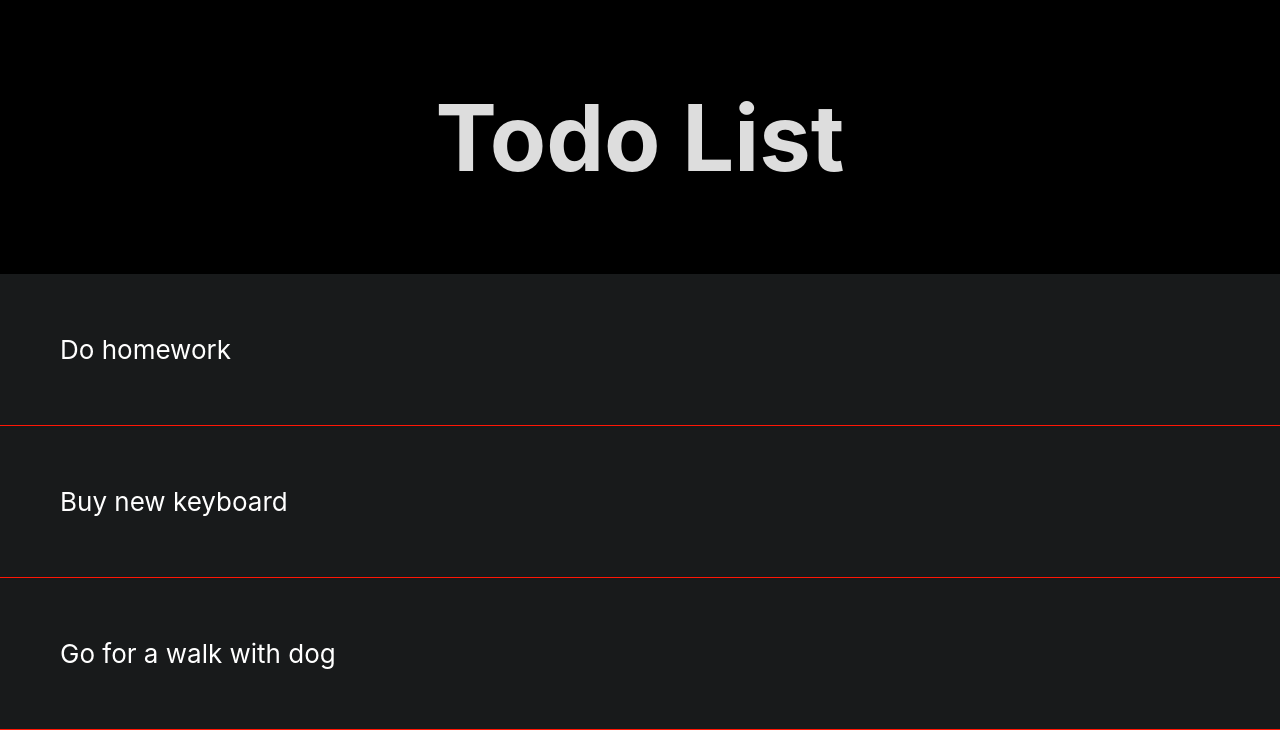
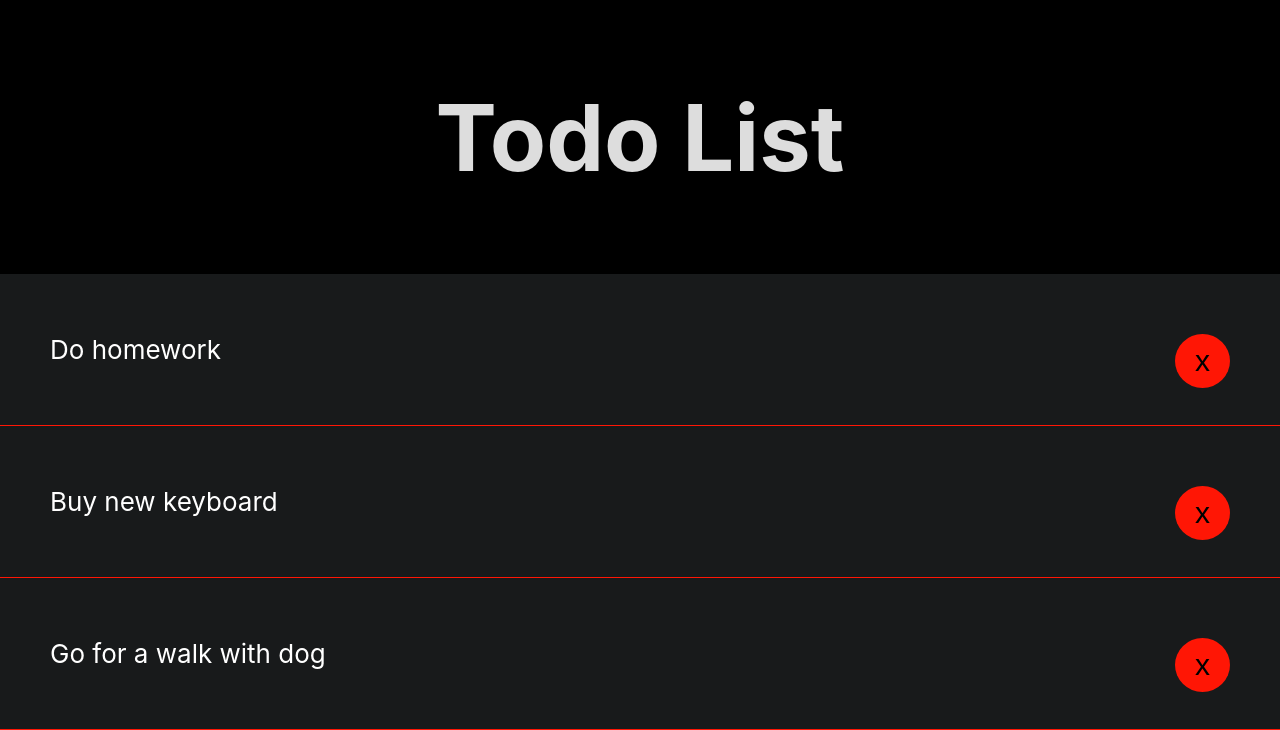
Before and after one commit to Bileq/TodoList, a React (Create React App) app: page / in a window 1280 px wide. Shown: the top 730 px of the page. Built offline with nearby package versions, Linux system fonts and the light colour scheme.

Commit message:
Add x button

```diff
--- a/src/components/TodoItem.js
+++ b/src/components/TodoItem.js
@@ -6,7 +6,7 @@ export class TodoItem extends Component {
         return {
             color: '#fff',
             borderBottom: '#ff1605 solid 1px',
-            padding: '60px 0px 60px 60px',
+            padding: '60px 50px 60px 50px',
             fontSize: '26px',
             textDecoration: this.props.todo.completed
             ? 'line-through' : 'none',
@@ -18,6 +18,7 @@ export class TodoItem extends Component {
             //Displaying each todo
             <div style={this.itemStyle()}>
                 { this.props.todo.title }
+                <button style={xStyle}>x</button>
             </div>
         )
     }
@@ -25,6 +26,12 @@ export class TodoItem extends Component {
 
 //To do later
 const xStyle = {
-
+    float: 'right',
+    backgroundColor: '#ff1605',
+    borderRadius: '50%',
+    fontSize: '30px',
+    padding: '10px 20px',
+    border: 'none',
+    cursor: 'pointer',
 }
 export default TodoItem
```
Also changed, not shown: 1 other file (tests, documents, lock files or other folders).
